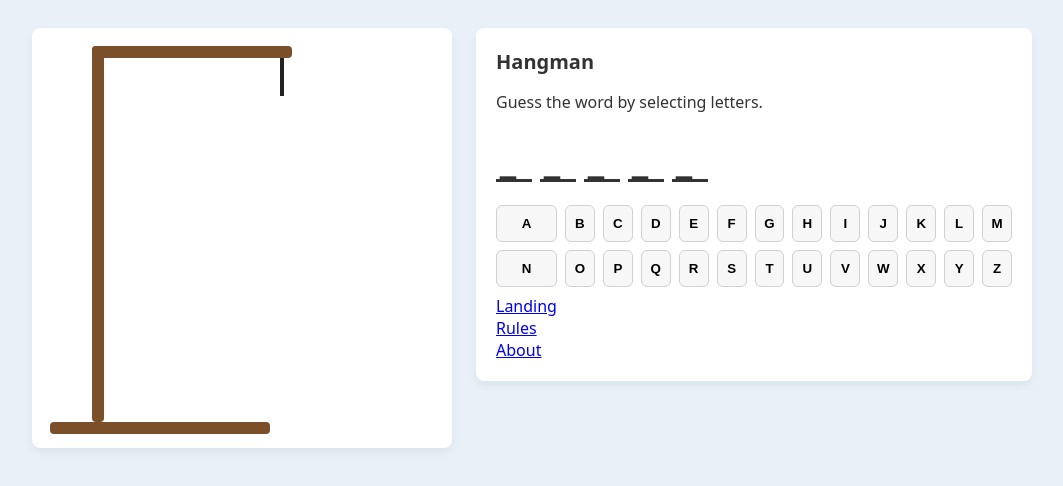
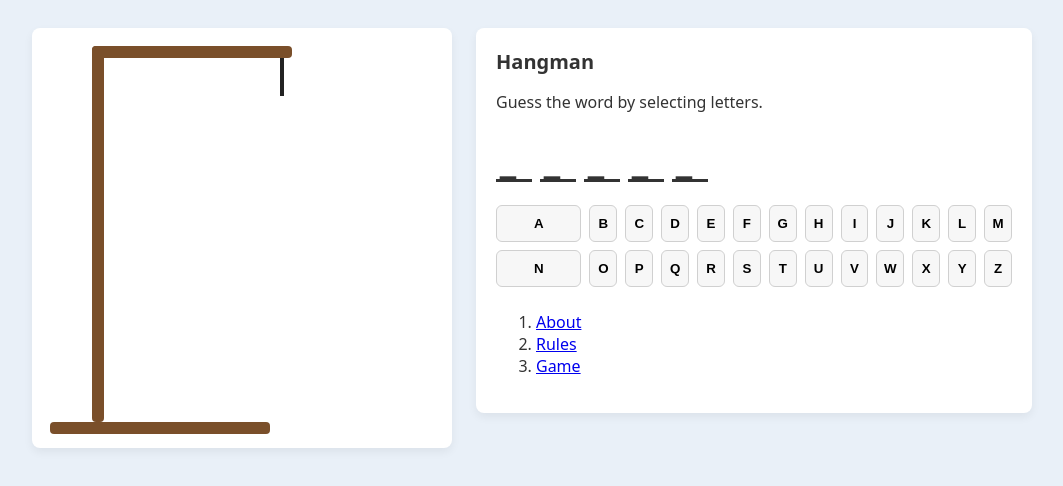
Before and after one commit to fbievan/project-web-fund-game, a plain HTML site: page index.html in a window 1280 px wide. Shown: the whole page, without its empty margins (108-1171 px from the left). Drawn offline with Linux system fonts and the light colour scheme.

Commit message:
Update index.html

```diff
--- a/index.html
+++ b/index.html
@@ -53,11 +53,9 @@
                     <button>Q</button><button>R</button><button>S</button><button>T</button>
                     <button>U</button><button>V</button><button>W</button><button>X</button>
                     <button>Y</button><button>Z</button>
-                <nav id="LinkMenu">
-        <a href="landing.html">Landing</a>
-        <a href="rules.html">Rules</a>
-        <a href="about.html">About</a>
-    </nav>
+                 <nav id="LinkMenu"><ol>
+        <li><a href="about.html">About</a></li> <li><a href="rules.html">Rules</a></li><li><a href="index.html">Game</a></li>
+    </ol></nav>
             </div>
         </aside>
     </div>
```
